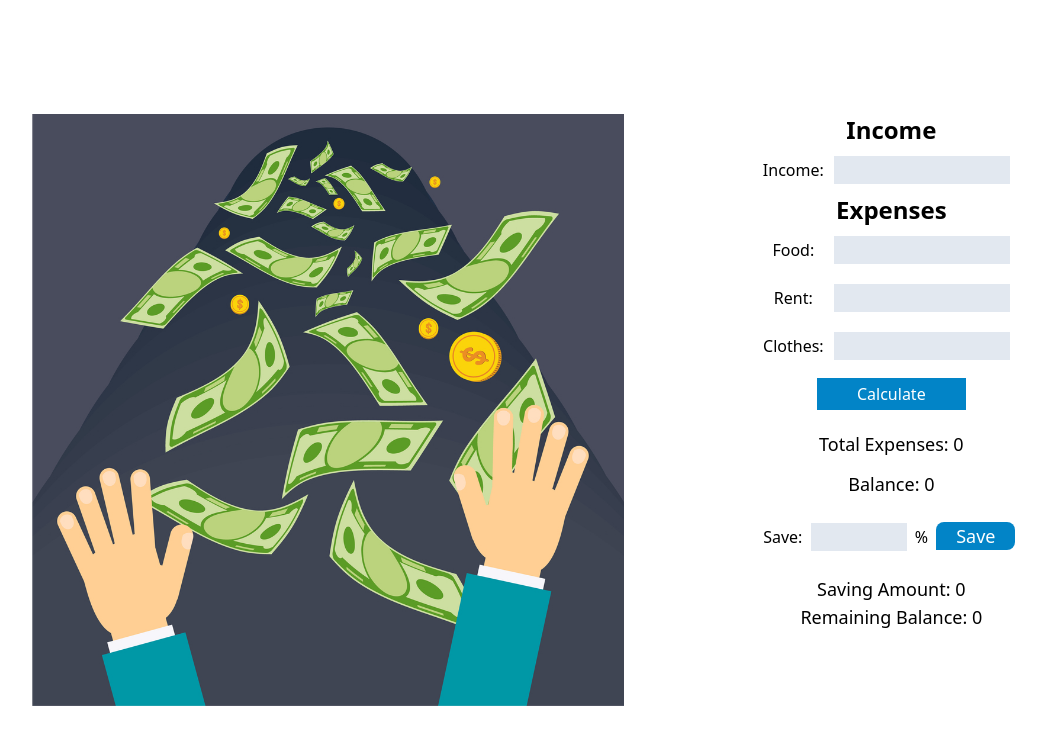
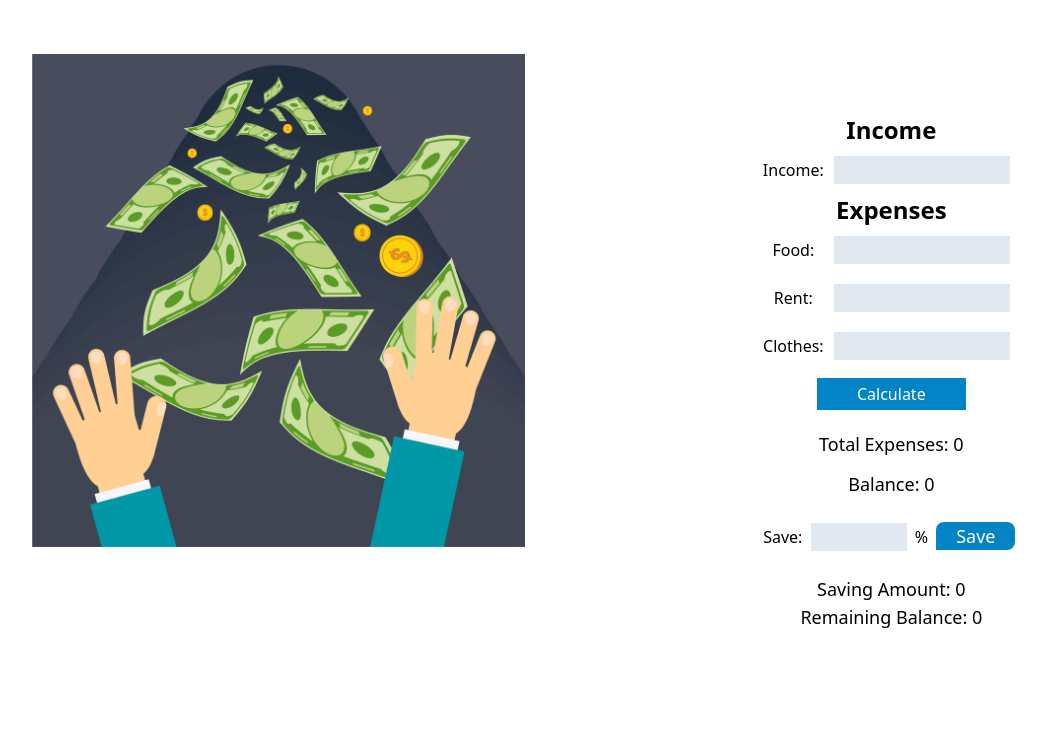
Before and after one commit to mehrazhossain/private-wallet, a plain HTML site: page index.html in a window 1280 px wide. Shown: the part 66-810 px from the top of the page, without its empty margins (28-1074 px from the left). Drawn offline with nearby package versions, Linux system fonts and the light colour scheme.

Commit message:
styled in frontend

```diff
--- a/index.html
+++ b/index.html
@@ -28,7 +28,7 @@
       <!-- Form section -->
       <section class="grid grid-cols-2 gap-x-4 m-10 account-section">
         <!-- Image div-->
-        <div class="w-full mt-20 mx-5">
+        <div class="w-5/6 h-5/6 mt-5 mx-5">
           <img src="/images/money.jpg" alt="money banner" />
         </div>
         <!-- Income section -->
```
